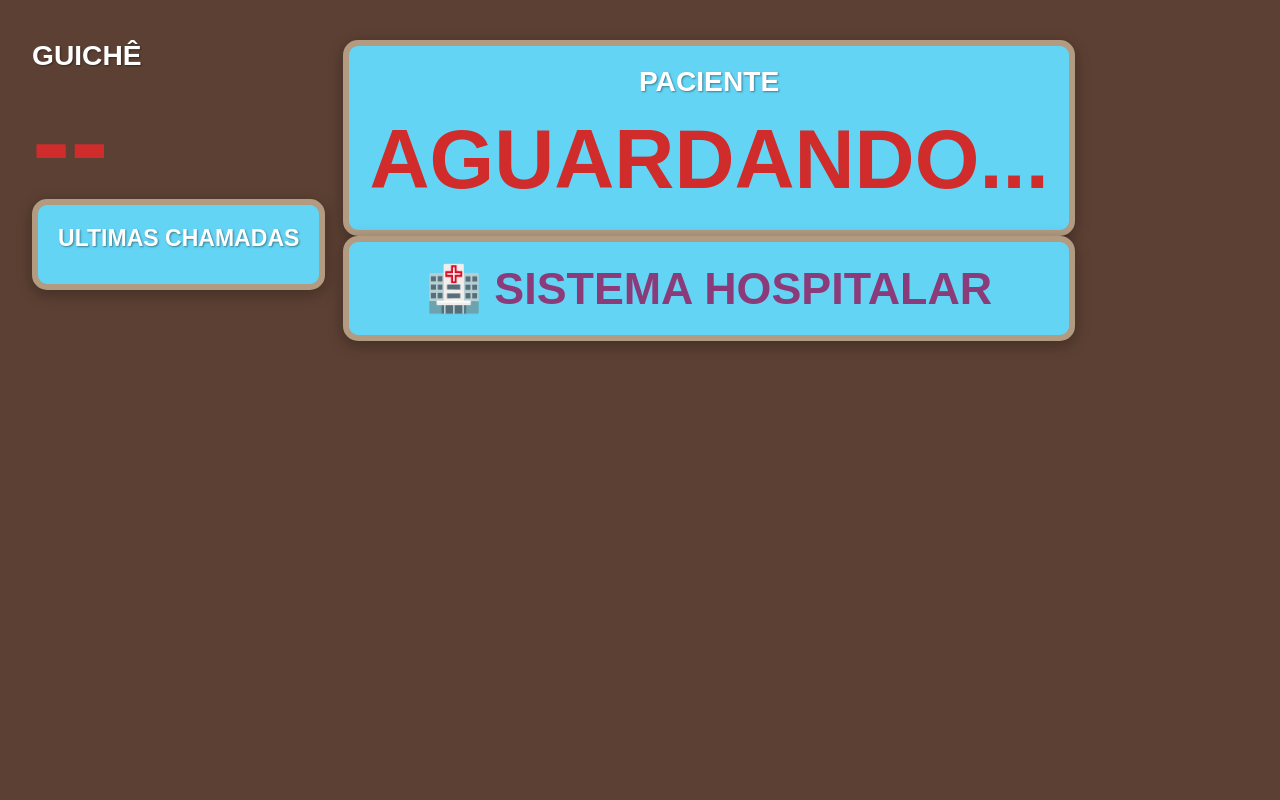
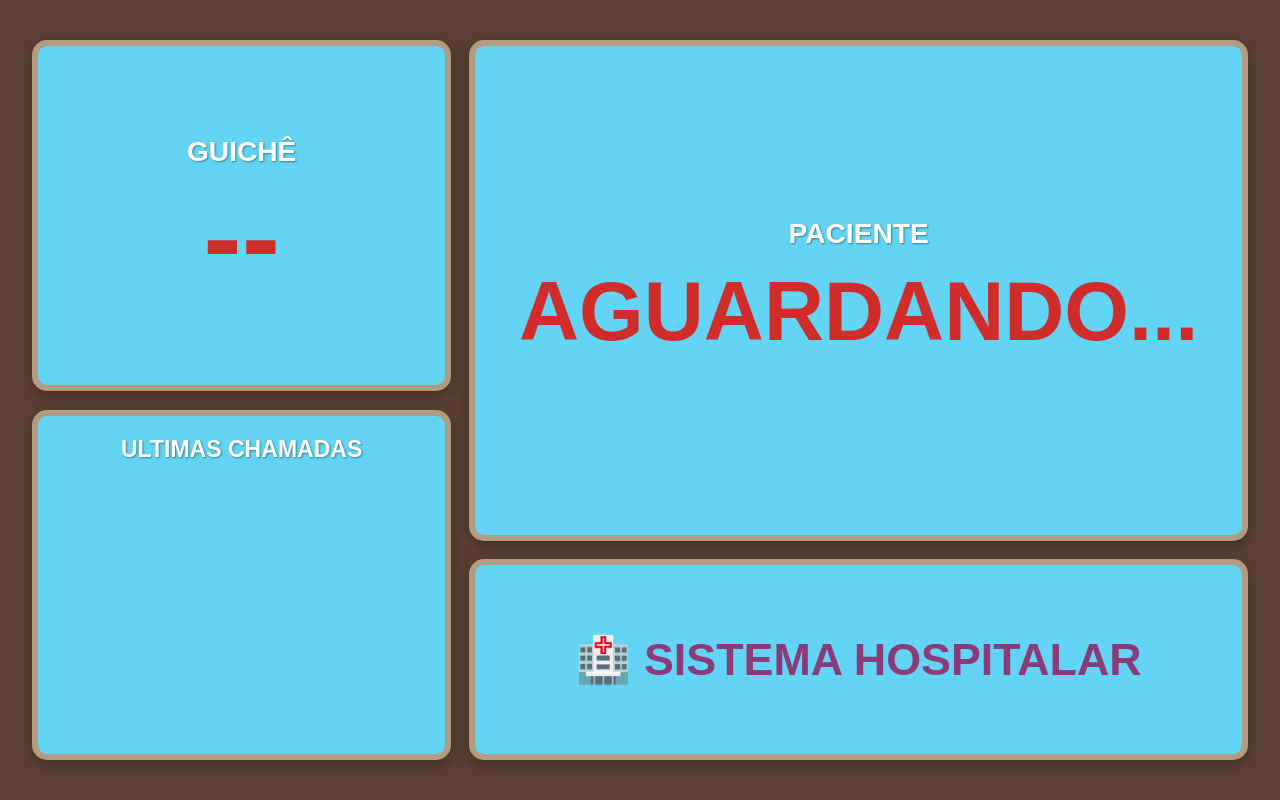
Before and after one commit to wess2k10/projeto-sentinela, a website: page frontend/tv.html in a window 1280 px wide. Drawn offline with Linux system fonts and the light colour scheme; no server answers.

Commit message:
mudar erro de sintaxe

```diff
--- a/frontend/tv.html
+++ b/frontend/tv.html
@@ -129,8 +129,8 @@
 <body>
 <!-- Estrutura da tela Tv criada para exibir o local e o nome do paciente chamado -->
  <div class="tv-container">
-    <div class="left">
-        <div class="boxlocal-box">
+    <div class="left-panel">
+        <div class="box local-box">
            <div class="box-title" id="local-tipo">GUICHÊ</div>
            <div class="local-number" id="local-numero">--</div>
         </div>
@@ -140,7 +140,7 @@
             <ul id="history-list"></ul>
         </div>
     </div>
-    <div class="right-panel-panel">
+    <div class="right-panel">
         <div class="box patient-box">
             <div class="box-title">PACIENTE</div>
             <div class="patient-name" id="patient-name">AGUARDANDO...</div>
@@ -151,7 +151,7 @@
     </div>
  </div>
  <script>
-    let ultmold = null;
+    let ultimold = null;
     // Função criada para buscar a chamada atual e o histótico da Tv em tempo real.
     function atualizar() {
         fetch("/tv/chamada")
@@ -178,7 +178,7 @@
                 list.innerHTML = "";
                 historico.slice(0.4).array.forEach(h => {
                     const li = document.createElement("li");
-                    const tipo = h.localTipo ? h.localTipo.substring(0.4) : "GUIC";
+                    const tipo = h.localTipo ? h.localTipo.substring(0,4) : "GUIC";
                     li.innerText = `$(tipo), ${h.localNumero} - ${h.paciente}`;
                     list.appendChild(li);
 
```
